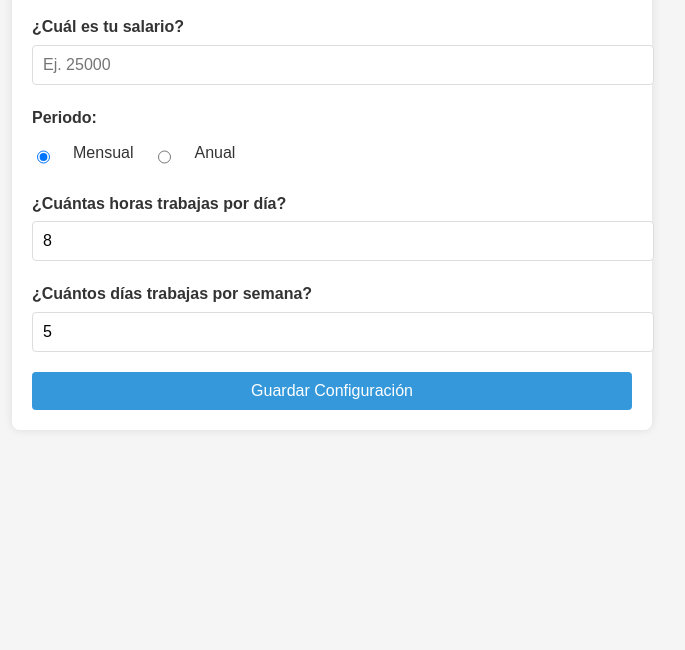
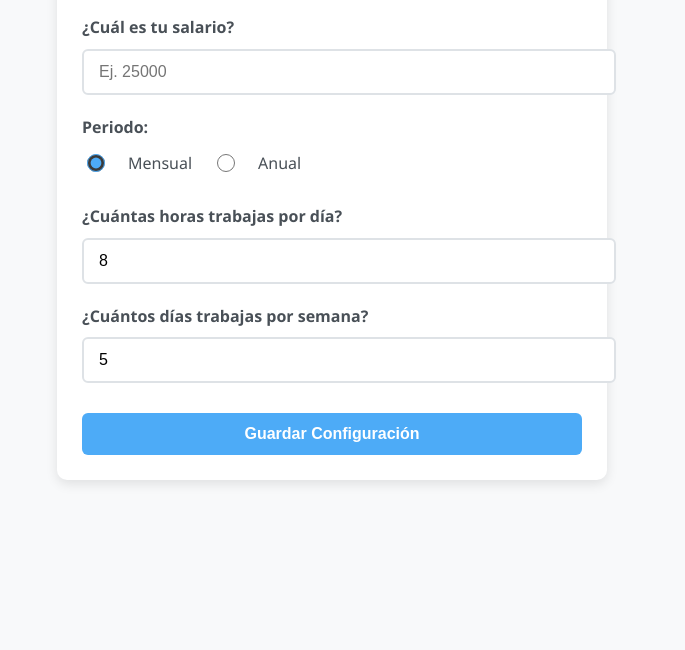
Before and after one commit to norahmartinn/horas.trabajo, a plain HTML site: page index.html in a window 1280 px wide. Shown: the part 150-800 px from the top of the page, without its empty margins (308-993 px from the left). Drawn offline with Linux system fonts and the light colour scheme.

Commit message:
Update style.css

```diff
--- a/style.css
+++ b/style.css
@@ -1,44 +1,63 @@
+/* Estilos generales */
 body {
-    font-family: 'Arial', sans-serif;
+    font-family: 'Segoe UI', Tahoma, Geneva, Verdana, sans-serif;
     line-height: 1.6;
     margin: 0;
-    padding: 0;
-    background-color: #f5f5f5;
-    color: #333;
+    padding: 20px;
+    background-color: #f8f9fa;
+    color: #343a40;
 }
 
+/* Contenedor principal */
 .container {
-    max-width: 600px;
-    margin: 50px auto;
-    padding: 20px;
-    background: white;
-    border-radius: 8px;
-    box-shadow: 0 0 10px rgba(0, 0, 0, 0.1);
+    max-width: 500px;
+    margin: 30px auto;
+    padding: 25px;
+    background: #ffffff;
+    border-radius: 10px;
+    box-shadow: 0 4px 12px rgba(0, 0, 0, 0.1);
+    transition: all 0.3s ease;
+}
+
+.container:hover {
+    box-shadow: 0 6px 16px rgba(0, 0, 0, 0.15);
 }
 
 h1 {
     text-align: center;
     color: #2c3e50;
+    margin-bottom: 25px;
+    font-size: 1.8rem;
 }
 
+/* Grupos de input */
 .input-group {
     margin-bottom: 20px;
 }
 
 .input-group label {
     display: block;
-    margin-bottom: 5px;
-    font-weight: bold;
+    margin-bottom: 8px;
+    font-weight: 600;
+    color: #495057;
 }
 
 .input-group input[type="number"] {
     width: 100%;
-    padding: 10px;
-    border: 1px solid #ddd;
-    border-radius: 4px;
+    padding: 12px 15px;
+    border: 2px solid #dee2e6;
+    border-radius: 6px;
     font-size: 16px;
+    transition: border-color 0.3s;
 }
 
+.input-group input[type="number"]:focus {
+    border-color: #4dabf7;
+    outline: none;
+    box-shadow: 0 0 0 3px rgba(77, 171, 247, 0.2);
+}
+
+/* Radio buttons */
 .radio-group {
     display: flex;
     gap: 20px;
@@ -49,36 +68,86 @@ h1 {
     font-weight: normal;
     display: flex;
     align-items: center;
-    gap: 5px;
+    gap: 8px;
+    cursor: pointer;
 }
 
+.radio-group input[type="radio"] {
+    width: 18px;
+    height: 18px;
+    accent-color: #4dabf7;
+}
+
+/* Botones */
 button {
-    background-color: #3498db;
+    background-color: #4dabf7;
     color: white;
     border: none;
-    padding: 10px 15px;
-    border-radius: 4px;
+    padding: 12px 20px;
+    border-radius: 6px;
     cursor: pointer;
     font-size: 16px;
+    font-weight: 600;
     width: 100%;
-    transition: background-color 0.3s;
+    transition: all 0.3s;
+    margin-top: 10px;
 }
 
 button:hover {
-    background-color: #2980b9;
+    background-color: #339af0;
+    transform: translateY(-2px);
+}
+
+button:active {
+    transform: translateY(0);
+}
+
+/* Resultado */
+#result {
+    margin-top: 25px;
+    padding: 15px;
+    background-color: #e7f5ff;
+    border-radius: 6px;
+    border-left: 4px solid #4dabf7;
+    display: none;
+    font-size: 1.1rem;
+    line-height: 1.5;
+}
+
+/* Estilos para inputs numéricos */
+input[type="number"] {
+    -moz-appearance: textfield;
+}
+
+input[type="number"]::-webkit-outer-spin-button,
+input[type="number"]::-webkit-inner-spin-button {
+    -webkit-appearance: none;
+    margin: 0;
+}
+
+/* Responsive */
+@media (max-width: 600px) {
+    .container {
+        margin: 15px;
+        padding: 20px;
+    }
+
+    h1 {
+        font-size: 1.5rem;
+    }
+
+    .radio-group {
+        flex-direction: column;
+        gap: 10px;
+    }
+}
+
+/* Animaciones */
+@keyframes fadeIn {
+    from { opacity: 0; transform: translateY(10px); }
+    to { opacity: 1; transform: translateY(0); }
 }
 
 #result {
-    margin-top: 20px;
-    padding: 15px;
-    background-color: #e8f4fc;
-    border-radius: 4px;
-    display: none;
+    animation: fadeIn 0.3s ease-out;
 }
-
-@media (max-width: 600px) {
-    .container {
-        margin: 20px;
-        padding: 15px;
-    }
-}
```
